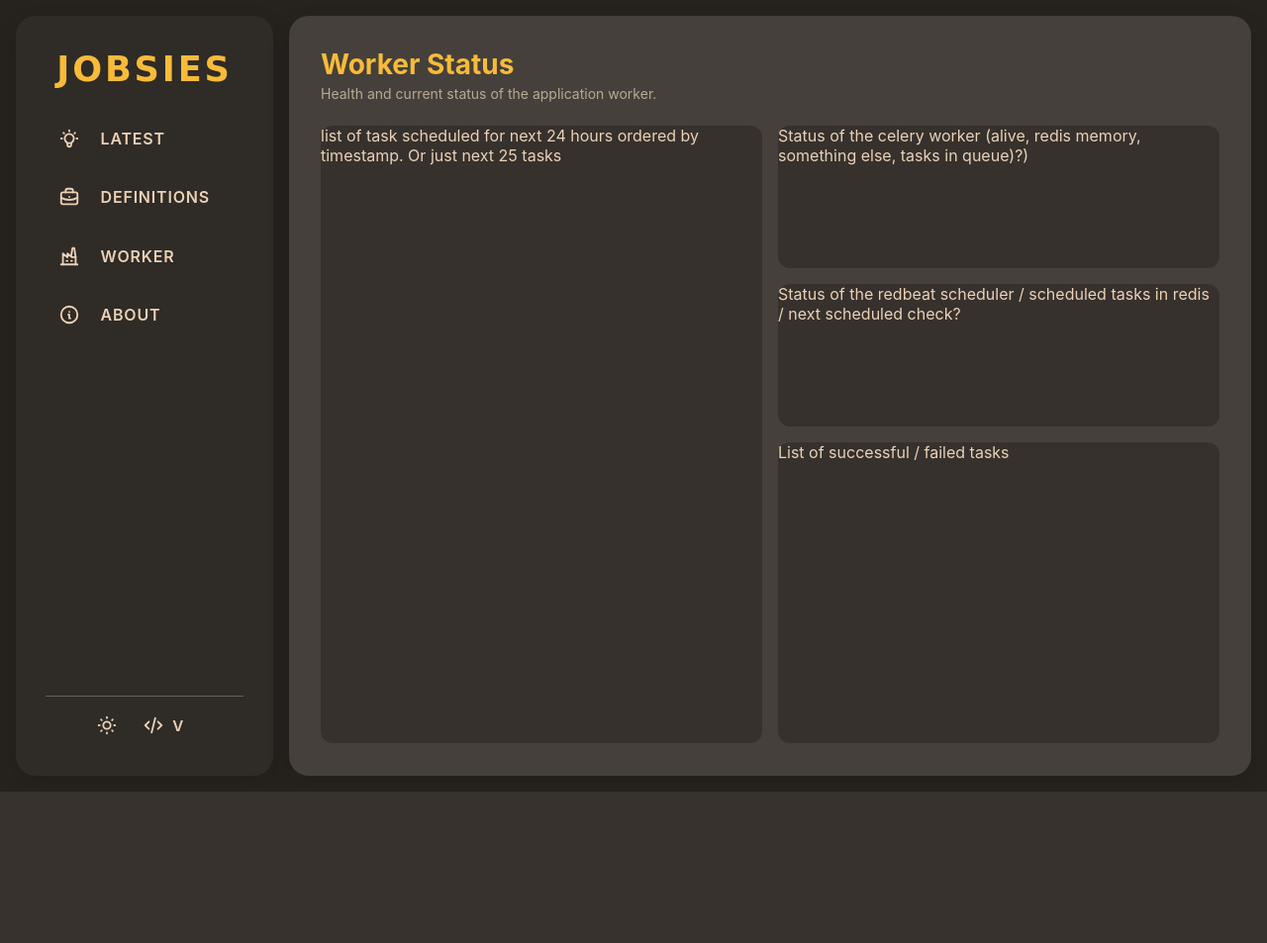
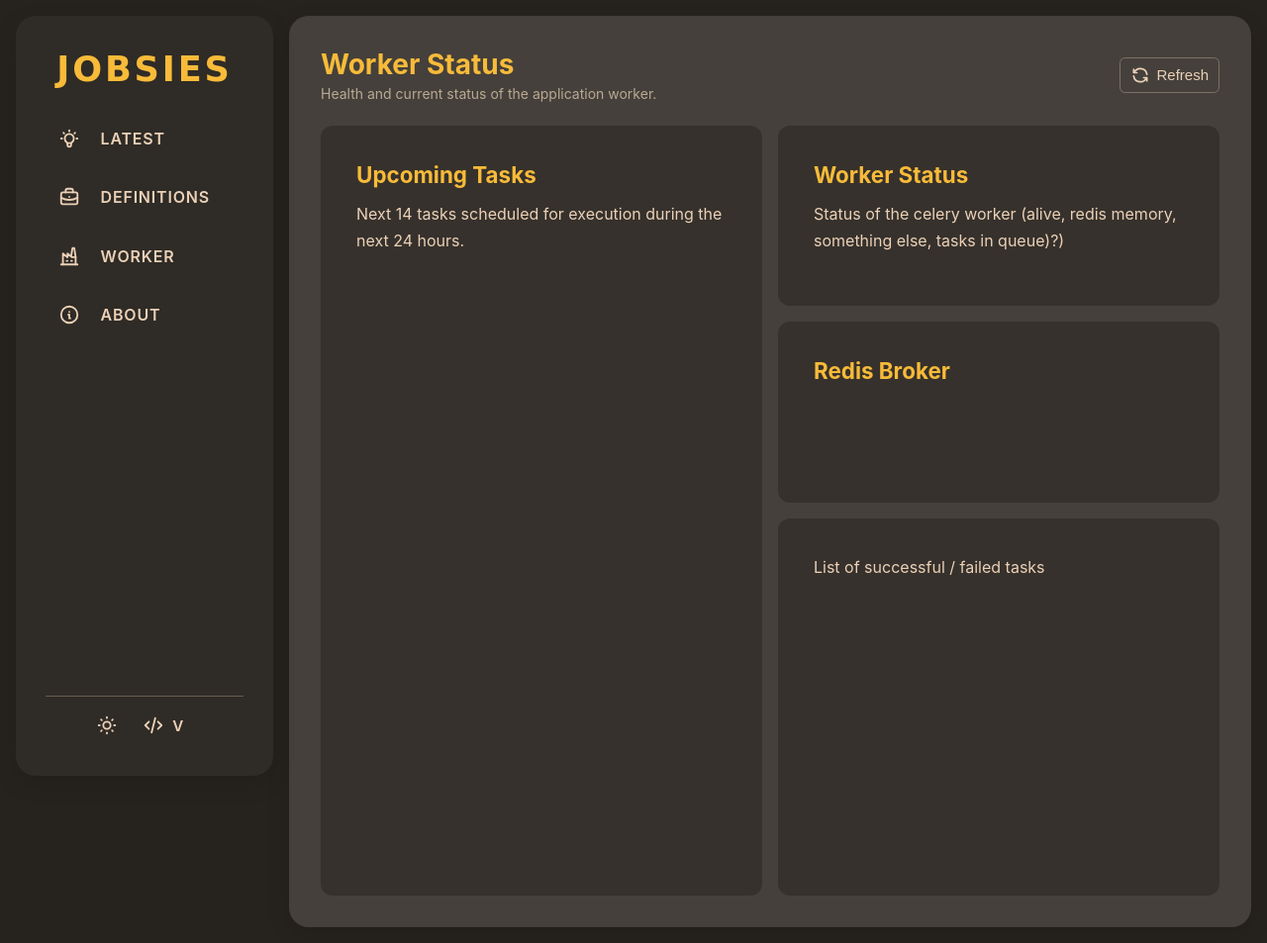
Before and after one commit to ofinke/jobsies, a Python web app: template src/jobsies/templates/worker.html in a window 1280 px wide. Shown: the whole page at 99% size. Before the commit the page ends 800 px from the top, so only its background shows below. Run offline with Jinja, Linux system fonts and the light colour scheme; the template is opened without the code that fills it, so the values that code supplies are empty.

Commit message:
feat(worker): next scheduled tasks and redis status

```diff
--- a/pyproject.toml
+++ b/pyproject.toml
@@ -1,6 +1,6 @@
 [project]
 name = "jobsies"
-version = "0.2.5"
+version = "0.2.6"
 description = "Run small jobs automatically on your home server"
 readme = "README.md"
 requires-python = ">=3.13"
--- a/src/jobsies/api/web/__init__.py
+++ b/src/jobsies/api/web/__init__.py
@@ -1,4 +1,4 @@
-from .components import definition_component_router, results_component_router
+from .components import definition_component_router, results_component_router, worker_component_router
 from .pages import router as web_pages_router
 
-__all__ = ["definition_component_router", "results_component_router", "web_pages_router"]
+__all__ = ["definition_component_router", "results_component_router", "web_pages_router", "worker_component_router"]
--- a/src/jobsies/api/web/components/__init__.py
+++ b/src/jobsies/api/web/components/__init__.py
@@ -1,4 +1,5 @@
 from .definition import router as definition_component_router
 from .output import router as results_component_router
+from .worker import router as worker_component_router
 
-__all__ = ["definition_component_router", "results_component_router"]
+__all__ = ["definition_component_router", "results_component_router", "worker_component_router"]
--- a/src/jobsies/static/css/sidebar.css
+++ b/src/jobsies/static/css/sidebar.css
@@ -2,6 +2,9 @@
 .sidebar {
   width: 260px;
   flex-shrink: 0;
+  position: sticky;
+  top: var(--shell-inset);
+  height: calc(100vh - (var(--shell-inset) * 2));
   background-color: var(--sidebar-bg);
   color: var(--text-main);
   padding: 1.5rem 1rem;
@@ -60,6 +63,8 @@
   display: flex;
   flex-direction: column;
   gap: 0.4rem;
+  min-height: 0;
+  overflow-y: auto;
   padding-left: 0.2rem;
 }
 
@@ -111,6 +116,7 @@
 
 /* Sidebar footer */
 .sidebar-footer {
+  flex-shrink: 0;
   margin-top: auto;
   padding: 1rem 0.875rem 0;
   text-align: center;
--- a/src/jobsies/static/css/style.css
+++ b/src/jobsies/static/css/style.css
@@ -567,9 +415,23 @@ textarea.form-control {
 }
 
 .worker-widget {
+  padding: 0.75rem;
   min-height: 0;
   background: var(--content-widget-bg);
   border-radius: 0.75rem;
+}
+
+.worker-widget-inner {
+  height: 100%;
+  min-width: 0;
+  padding: 1.25rem;
+  overflow: hidden;
+  border: 4px solid transparent;
+  border-radius: 0.5rem;
+}
+
+.worker-widget-inner.text-content {
+  max-width: none;
 }
 
 .worker-widget:first-child {
--- /dev/null
+++ b/src/jobsies/static/css/text.css
@@ -0,0 +1,97 @@
+/* Shared rich text content */
+.text-content {
+  max-width: 90ch;
+  font-size: 1rem;
+  line-height: 1.7;
+}
+
+.text-content h1,
+.text-content h2,
+.text-content h3,
+.text-content h4 {
+  color: var(--text-title);
+  line-height: 1.25;
+  font-weight: 700;
+}
+
+.text-content h1 {
+  margin: 1rem 0 0.75rem;
+  font-size: 1.4rem;
+}
+
+.text-content h2 {
+  margin: 1rem 0 0.625rem;
+  font-size: 1.2rem;
+}
+
+.text-content h3,
+.text-content h4 {
+  margin: 1rem 0 0.5rem;
+  font-size: 1.0625rem;
+}
+
+.text-content h1:first-child {
+  margin-top: 0;
+}
+
+.text-content p {
+  margin-bottom: 1rem;
+}
+
+.text-content ul,
+.text-content ol {
+  margin: 0 0 1rem 1.5rem;
+}
+
+.text-content li + li {
+  margin-top: 0.35rem;
+}
+
+.text-content a {
+  color: var(--content-action-hover);
+  text-decoration-thickness: 0.08em;
+  text-underline-offset: 0.15em;
+}
+
+.text-content strong {
+  font-weight: 650;
+}
+
+.text-content code {
+  padding: 0.125rem 0.35rem;
+  background-color: var(--content-hover-bg);
+  border-radius: 0.25rem;
+  font-size: 0.875em;
+}
+
+.text-content pre {
+  margin: 1.25rem 0;
+  padding: 1rem;
+  overflow-x: auto;
+  background-color: var(--content-widget-bg);
+  border-radius: 0.5rem;
+}
+
+.text-content pre code {
+  padding: 0;
+  background: transparent;
+  font-size: 0.875rem;
+}
+
+.text-content blockquote {
+  margin: 1.25rem 0;
+  padding-left: 1rem;
+  border-left: 3px solid var(--content-border-subtle);
+  color: var(--text-subtle);
+}
+
+/* Shared rich text content: mobile typography */
+@media (max-width: 640px) {
+  .text-content {
+    font-size: 0.9375rem;
+  }
+
+  .text-content h1 {
+    font-size: 1.375rem;
+  }
+}
--- a/src/jobsies/templates/about.html
+++ b/src/jobsies/templates/about.html
@@ -9,7 +9,7 @@
         <p class="subtitle">What are Jobsies and how to set them up.</p>
     </div>
 </div>
-<div class="about-content">
+<div class="text-content">
     {{ about_content | safe }}
 </div>
 {% endblock %}
--- a/src/jobsies/templates/menu.html
+++ b/src/jobsies/templates/menu.html
@@ -7,6 +7,8 @@
   <link rel="stylesheet" href="/static/css/colors.css">
   <link rel="stylesheet" href="/static/css/sidebar.css">
   <link rel="stylesheet" href="/static/css/style.css">
+  <link rel="stylesheet" href="/static/css/text.css">
+  <link rel="stylesheet" href="/static/css/tables.css">
   <script src="https://unpkg.com/htmx.org@2.0.4"></script>
   <script>
     const savedTheme = localStorage.getItem('jobsies-theme');
--- a/src/jobsies/templates/results.html
+++ b/src/jobsies/templates/results.html
@@ -6,7 +6,7 @@
 <div class="page-header">
     <div>
         <h1>Latest Results</h1>
-        <p class="subtitle">Overview of the results from latest runs for each jobsie.</p>
+        <p class="subtitle">Overview of raw results from latest runs for each jobsie.</p>
     </div>
     <div class="actions">
         {% include "components/status_bar.html" %}
--- a/src/jobsies/templates/worker.html
+++ b/src/jobsies/templates/worker.html
@@ -8,11 +8,52 @@
         <h1>Worker Status</h1>
         <p class="subtitle">Health and current status of the application worker.</p>
     </div>
+    <div class="actions">
+        {% include "components/status_bar.html" %}
+        <button class="btn btn-sm btn-ghost btn-action"
+                hx-on:click="htmx.ajax('GET', '/worker/next_task', {target: '#worker-next-tasks', swap: 'outerHTML'}); htmx.ajax('GET', '/worker/redis_status', {target: '#worker-redis-status', swap: 'outerHTML'})"
+                title="Refresh"
+                aria-label="Refresh">
+            <svg xmlns="http://www.w3.org/2000/svg" width="20" height="20" viewBox="0 0 24 24" fill="none" stroke="currentColor" stroke-width="2" stroke-linecap="round" stroke-linejoin="round" class="icon icon-tabler icons-tabler-outline icon-tabler-refresh"><path stroke="none" d="M0 0h24v24H0z" fill="none" /><path d="M20 11a8.1 8.1 0 0 0 -15.5 -2m-.5 -4v4h4" /><path d="M4 13a8.1 8.1 0 0 0 15.5 2m.5 4v-4h-4" /></svg>
+            Refresh
+        </button>
+    </div>
 </div>
 <div class="worker-grid">
-    <div id="worker-widget-primary" class="worker-widget"><p>list of task scheduled for next 24 hours ordered by timestamp. Or just next 25 tasks</p></div>
-    <div id="worker-widget-secondary" class="worker-widget"><p>Status of the celery worker (alive, redis memory, something else, tasks in queue)?)</p></div>
-    <div id="worker-widget-tertiary" class="worker-widget">Status of the redbeat scheduler / scheduled tasks in redis / next scheduled check?</div>
-    <div id="worker-widget-bottom" class="worker-widget">List of successful / failed tasks</div>
+    <div id="worker-widget-primary" class="worker-widget">
+        <div class="worker-widget-inner text-content">
+            <h1>Upcoming Tasks</h1>
+            <p>Next 14 tasks scheduled for execution during the next 24 hours.</p>
+            <div id="worker-next-tasks" hx-get="/worker/next_task" hx-trigger="load" hx-swap="outerHTML"></div>
+        </div>
+    </div>
+    <div id="worker-widget-secondary" class="worker-widget">
+        <div class="worker-widget-inner text-content">
+            <h1>Worker Status</h1>
+            <p>Status of the celery worker (alive, redis memory, something else, tasks in queue)?)</p>
+        </div>
+    </div>
+    <div id="worker-widget-tertiary" class="worker-widget">
+        <div class="worker-widget-inner text-content">
+            <h1>Redis Broker</h1>
+            <div id="worker-redis-status" hx-get="/worker/redis_status" hx-trigger="load" hx-swap="outerHTML"></div>
+        </div>
+    </div>
+    <div id="worker-widget-bottom" class="worker-widget">
+        <div class="worker-widget-inner text-content">
+            List of successful / failed tasks
+        </div>
+    </div>
 </div>
+<script>
+    document.addEventListener('htmx:afterSettle', function() {
+        const bar = document.getElementById('status-bar');
+        if (bar && bar.classList.contains('show')) {
+            clearTimeout(bar._hideTimer);
+            bar._hideTimer = setTimeout(() => {
+                bar.classList.remove('show');
+            }, 10000);
+        }
+    });
+</script>
 {% endblock %}
```
Also changed, not shown: other parts of src/jobsies/static/css/style.css (+1 -153 lines), src/jobsies/api/web/components/worker.py (+55 -0 lines), src/jobsies/fastapi_app.py (+7 -1 lines), src/jobsies/services/redis.py (+15 -0 lines), src/jobsies/static/css/tables.css (added, +77 -0 lines), src/jobsies/templates/components/worker_next_tasks.html (added, +26 -0 lines), src/jobsies/templates/components/worker_redis_status.html (added, +24 -0 lines), tests/test_fastapi_app.py (+7 -1 lines), 1 other file.
